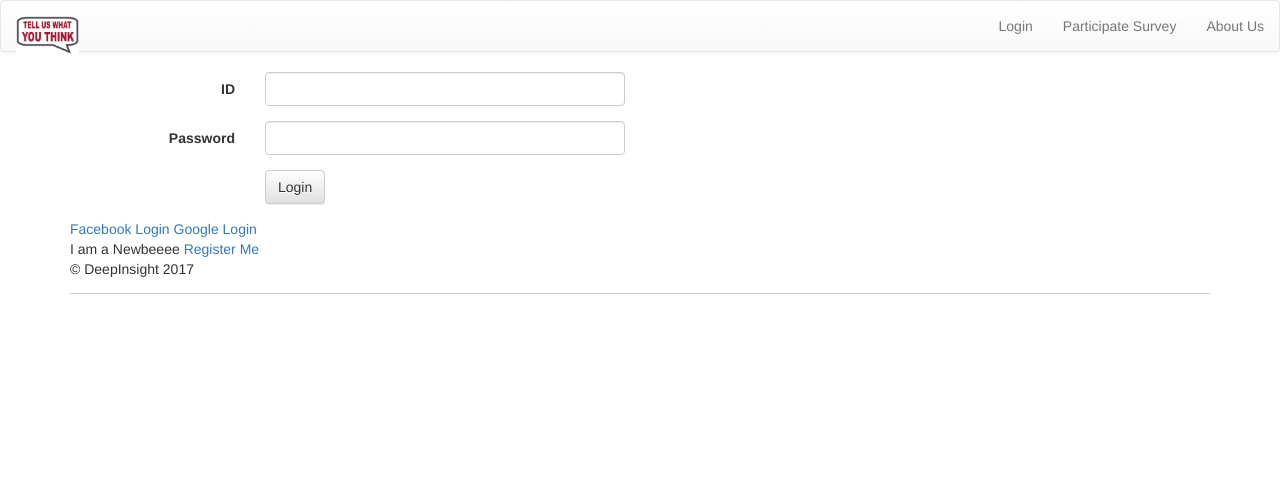
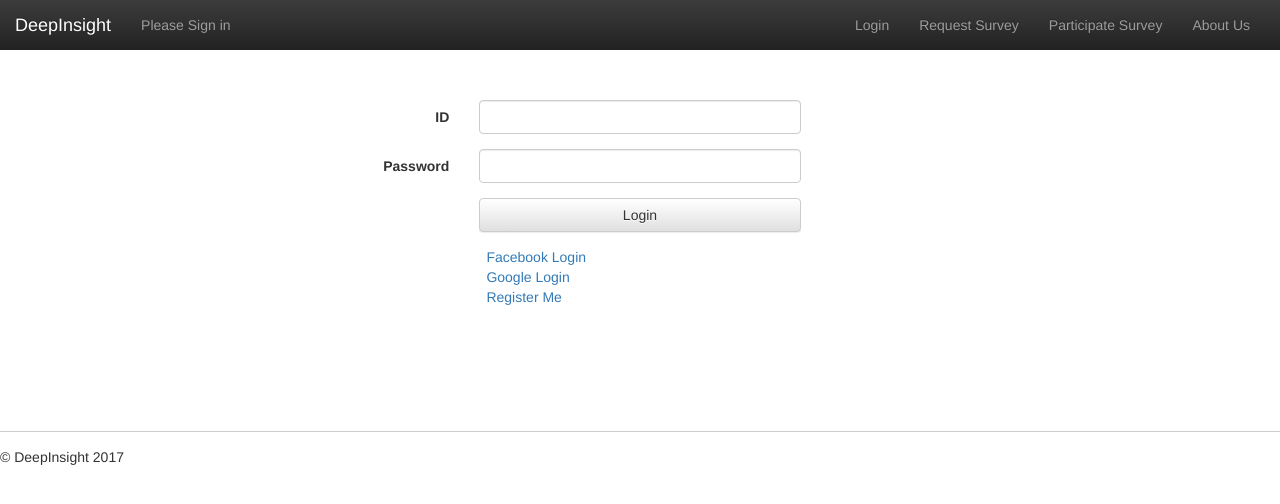
Before and after one commit to infect2/deepInsight, a Node project: template views/login.handlebars in a window 1280 px wide. Shown: the top 504 px of the page. Run offline with Node 20 templates, Linux system fonts and the light colour scheme; the template is opened without the code that fills it, so the values that code supplies are empty; some libraries are stand-ins or nearby versions.

Commit message:
GNB, login, survey form styling

```diff
--- /dev/null
+++ b/public/css/layout.css
@@ -0,0 +1,31 @@
+.navbar-custom {
+    position: fixed;
+    top: 0;
+    left: 0;
+    border: none;
+    border-radius: 0;
+    width: 100%;
+    z-index: 2000;
+}
+
+.container {
+    width: 80%;
+    padding:50px 0 110px;
+}
+
+.external-login-button, .register-button {
+    margin: auto;
+    width: 30%;
+}
+
+#loginForm {
+    padding-top: 50px;
+}
+
+.choice {
+    font-size: 1.2em;
+}
+
+.choice .choiceLabel {
+    padding-left:25px;
+}
--- a/views/layouts/main.handlebars
+++ b/views/layouts/main.handlebars
@@ -20,9 +20,9 @@
                 </div>
             {{/if}}
             {{{body}}}
-            {{>footer}}
-            <hr>
         </div> <!-- /container -->
+        <hr>
+        {{>footer}}
 
         <script src="/bower_components/jquery/dist/jquery.min.js"></script>
         <script>window.jQuery || document.write('<script src="/bower_components/jquery/dist/jquery.min.js"><\/script>')</script>
--- a/views/login.handlebars
+++ b/views/login.handlebars
@@ -1,33 +1,33 @@
-<div class="formContainer">
+<div id="loginForm" class="formContainer">
     <form class="form-horizontal localLoginForm" role="form"
             action="/login?form=login" method="POST">
         <input type="hidden" name="_csrf" value="{{_csrfToken}}">
         <div class="form-group">
-            <label for="fieldName" class="col-sm-2 control-label">ID</label>
+            <label for="fieldName" class="col-sm-4 control-label">ID</label>
             <div class="col-sm-4">
                 <input type="text" class="form-control"
                 id="fieldName" name="userId">
             </div>
         </div>
         <div class="form-group">
-            <label for="fieldEmail" class="col-sm-2 control-label">Password</label>
+            <label for="fieldEmail" class="col-sm-4 control-label">Password</label>
             <div class="col-sm-4">
                 <input type="password" class="form-control" required
                     id="fieldEmail" name="password">
             </div>
         </div>
         <div class="form-group">
-            <div class="col-sm-offset-2 col-sm-4">
-                <button type="submit" class="btn btn-default">Login</button>
+            <label for="loginButton" class="col-sm-4 control-label"></label>
+            <div class="col-sm-4">
+                <button type="submit" class="btn btn-default btn-block">Login</button>
             </div>
         </div>
     </form>
-    <div>
-        <span> <a href="/auth/facebook">Facebook Login</a> </span>
-        <span> <a href="/auth/google">Google Login</a> </span>
+    <div class="external-login-button">
+        <div> <a href="/auth/facebook">Facebook Login</a> </div>
+        <div> <a href="/auth/google">Google Login</a> </div>
     </div>
-    <div>
-        I am a Newbeeee
+    <div class="register-button">
         <a href="/register">Register Me</a>
     </div>
 </div>
--- a/views/partials/header.handlebars
+++ b/views/partials/header.handlebars
@@ -1,22 +1,22 @@
-<div class="docs-header">
-    <nav class="navbar navbar-default navbar-custom" role="navigation">
-      <div class="header-container">
+<nav class="navbar navbar-inverse navbar-custom" role="navigation">
+  <div class="container-fluid">
     <div class="navbar-header">
-          <button type="button" class="navbar-toggle" data-toggle="collapse" data-target=".navbar-collapse">
+      <button type="button" class="navbar-toggle" data-toggle="collapse" data-target="#global-navbar">
         <span class="sr-only">Toggle navigation</span>
         <span class="icon-bar"></span>
         <span class="icon-bar"></span>
         <span class="icon-bar"></span>
       </button>
-          <a class="navbar-brand" href="/survey/list"><img src="/img/survey.jpg" height="40"></a>
+      <a class="navbar-brand" href="#">DeepInsight</a>
     </div>
-        <div class="collapse navbar-collapse">
+    <div class="collapse navbar-collapse" id="global-navbar">
+      <p class="navbar-text">Please Sign in</p>
       <ul class="nav navbar-nav navbar-right">
         <li><a class="nav-link current" href="/login">Login</a></li>
+        <li><a class="nav-link" href="/login">Request Survey</a></li>
         <li><a class="nav-link" href="/survey/list">Participate Survey</a></li>
         <li><a class="nav-link" href="/about">About Us</a></li>
       </ul>
     </div>
   </div>
 </nav>
-</div>
```
Also changed, not shown: views/surveyinputform.handlebars (+6 -6 lines). Lines whose indentation alone changed are shown as unchanged.
